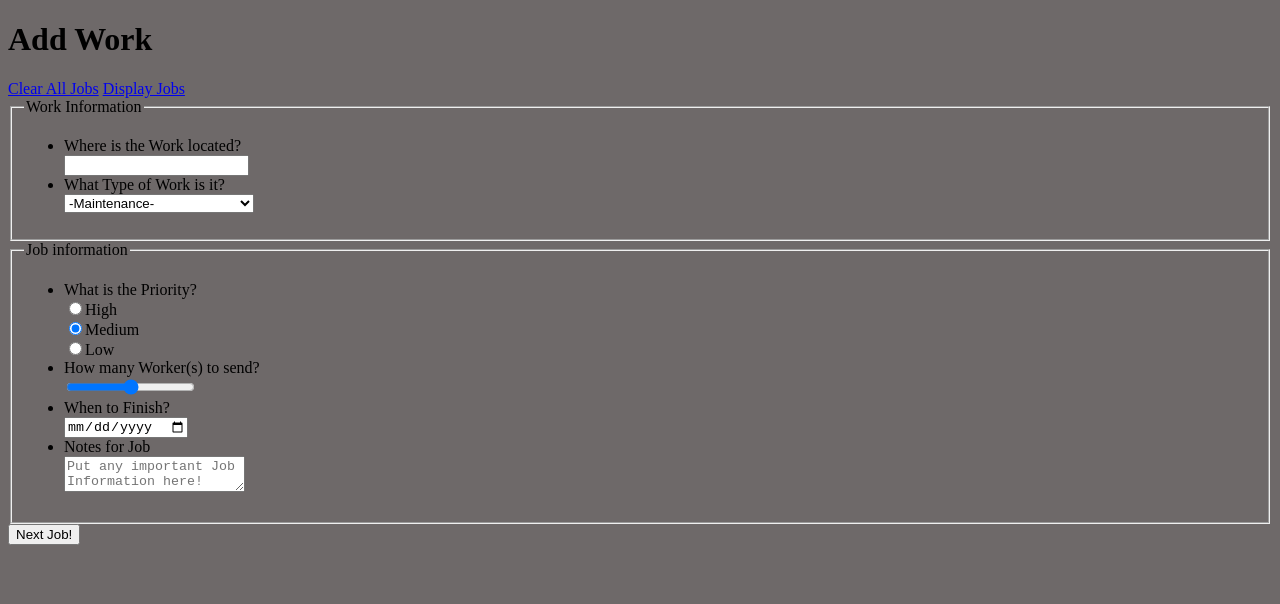
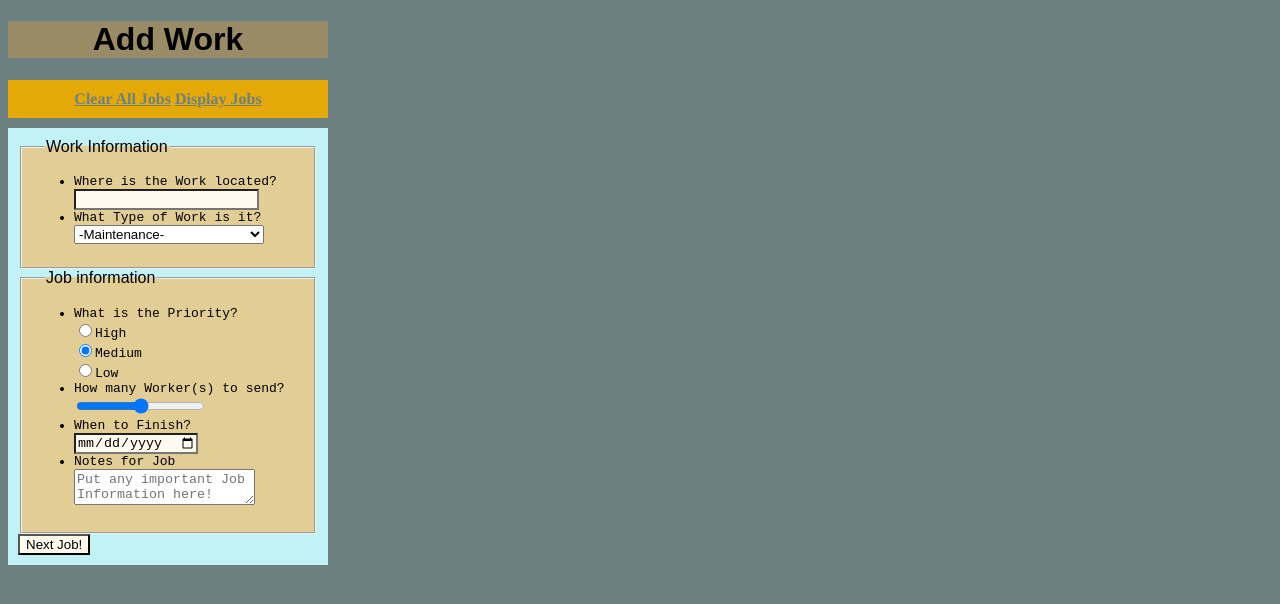
Before and after one commit to xiaoxion/VFW, a plain HTML site: page Rubio_Esau_Project2/additem.html in a window 1280 px wide. Drawn offline with Linux system fonts and the light colour scheme.

Commit message:
added final CSS and JS

```diff
--- a/Rubio_Esau_Project2/css/style.css
+++ b/Rubio_Esau_Project2/css/style.css
@@ -1,3 +1,55 @@
 body {
-	background: #6e6969
+	background: #6C8082;
+	width: 320px;
+	height: 548px;
+	font-family: arial;
+	font-size: 12;
 }
+
+h1 {
+    background: #998b65;
+    text-align: center;
+    position: static;
+}
+
+nav {
+    font-family: times;
+    font-weight: bold;
+    font-size: 14;
+    background: #E5A907;
+    padding: 10px 0px 10px 0px;
+    text-align: center;
+    position: static;
+    margin-bottom: 10px;
+}
+
+ul {
+    font-family: monospace;
+}
+
+div {
+    background: #c1f2f5;
+    font-family: inherit
+}
+
+form {
+    background: #c1f2f5;
+    padding: 10px 10px 10px 10px
+}
+
+legend {
+    margin-left: 10px;
+    font-family: fantasy;
+}
+
+fieldset {
+    background: #E2CD94;
+}
+
+input {
+    background: #fffaee
+}
+
+a {
+    color: #6C8082;
+}
```
Also changed, not shown: Rubio_Esau_Project2/additem.html (+1 -0 lines), Rubio_Esau_Project2/index.html (+3 -0 lines).
